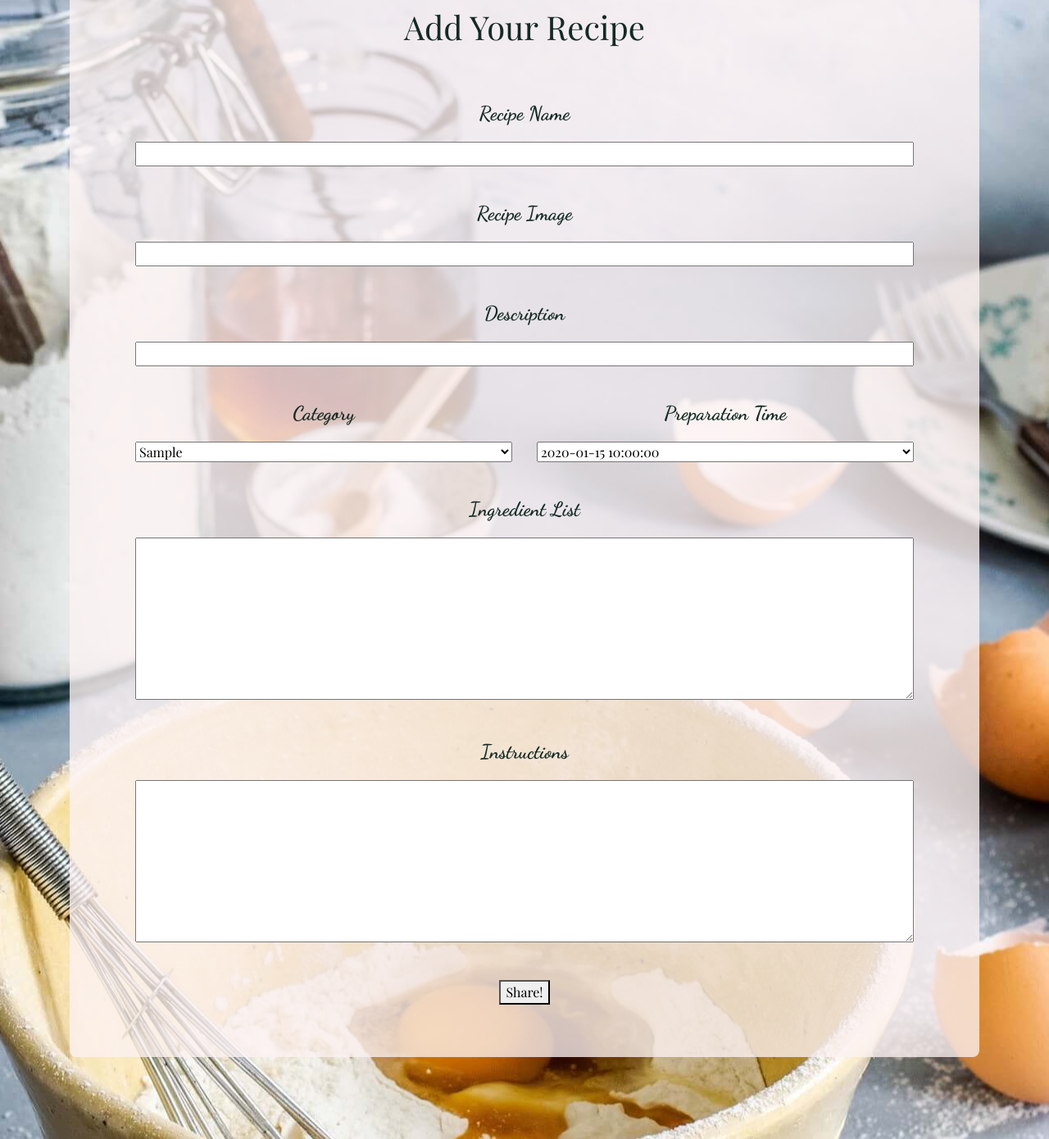
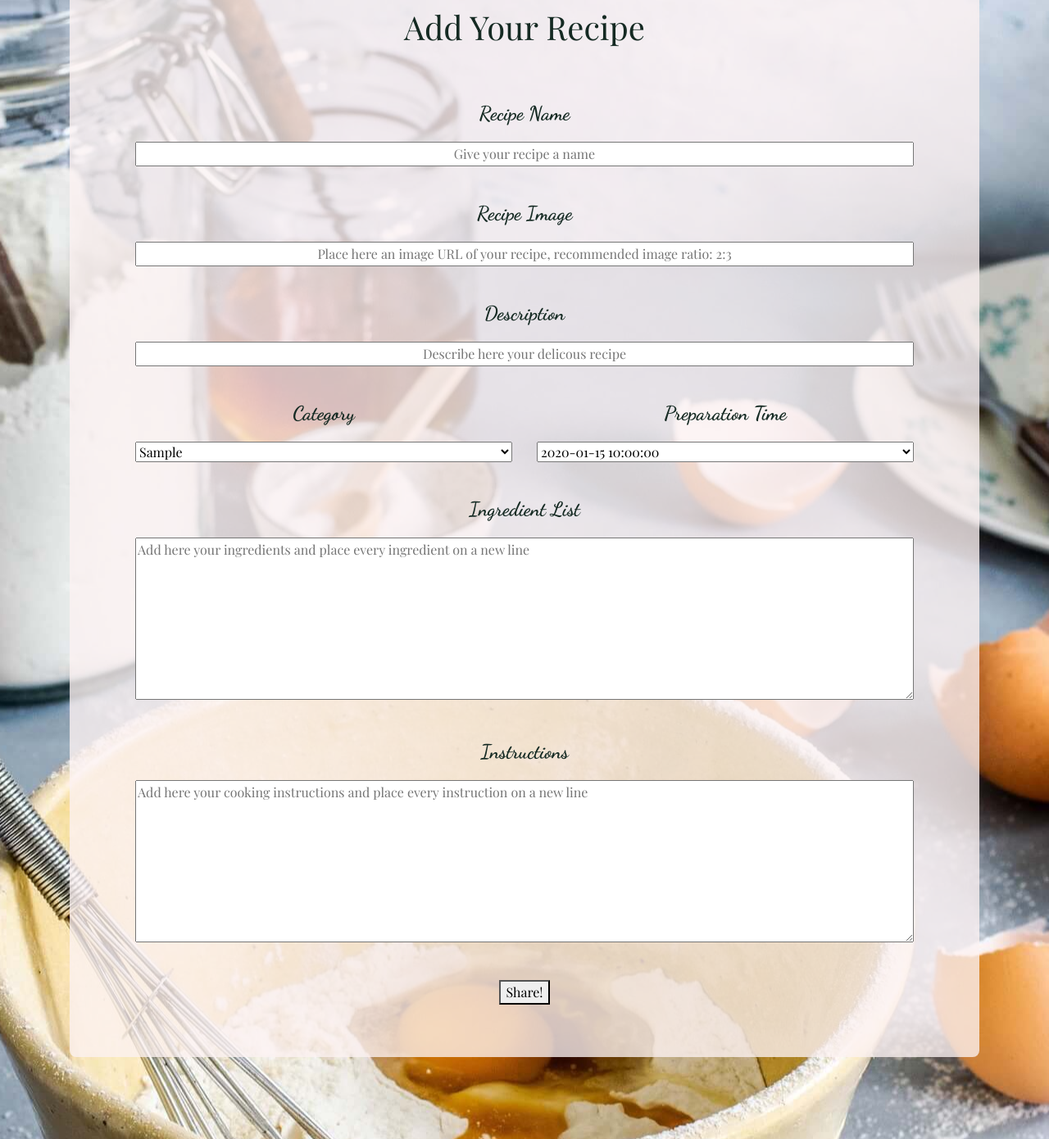
Before and after one commit to MatthewYong/recipes-connected, a Flask app: page /add_recipe in a window 1280 px wide. Shown: the part 195-1585 px from the top of the page at 82% size. Run offline with Flask 2, Linux system fonts and the light colour scheme; the visitor is signed in with stand-in values (Sample User, id 1); a database or web service that is not in the repository returns one stand-in record (values such as "Sample title"); some libraries are stand-ins or nearby versions.

Commit message:
Add placeholder and text in add_recipe.html

```diff
--- a/templates/add_recipe.html
+++ b/templates/add_recipe.html
@@ -15,15 +15,15 @@
                     </div>
                     <label for="name">Recipe Name</label>
                         <div>
-                            <input class="recipe-input" type="text" name="recipe_name" aria-label="recipe name" maxlength="50" required>
+                            <input class="recipe-input" type="text" name="recipe_name" aria-label="recipe name" placeholder="Give your recipe a name" maxlength="30" required>
                         </div>
                     <label for="image">Recipe Image</label>
                         <div>
-                            <input class="recipe-input" type="text" name="recipe_image" aria-label="image" required>
+                            <input class="recipe-input" type="text" name="recipe_image" aria-label="image" placeholder="Place here an image URL of your recipe, recommended image ratio: 2:3" required>
                         </div>
                     <label for="description">Description</label>
                         <div>
-                            <input class="recipe-input" type="text" name="recipe_description" aria-label="description" maxlength="50" required>
+                            <input class="recipe-input" type="text" name="recipe_description" aria-label="description" placeholder="Describe here your delicous recipe" maxlength="50" required>
                         </div>
                     <div class="row">
                         <div class="col-6">
@@ -51,11 +51,11 @@
                     </div>
                     <label class="label-ingredients" for="ingredients">Ingredient List</label>
                         <div>
-                            <textarea class="recipe-input" name="recipe_ingredients" id="ingredients" cols="50" rows="8" aria-label="ingredients" required></textarea>
+                            <textarea class="recipe-input" name="recipe_ingredients" id="ingredients" cols="50" rows="8" aria-label="ingredients" placeholder="Add here your ingredients and place every ingredient on a new line" required></textarea>
                         </div>
                     <label class="label-recipe" for="instructions">Instructions</label>
                         <div>
-                            <textarea class="recipe-input" name="recipe_instructions" id="instructions" cols="50" rows="8" aria-label="instructions" required></textarea>
+                            <textarea class="recipe-input" name="recipe_instructions" id="instructions" cols="50" rows="8" aria-label="instructions" placeholder="Add here your cooking instructions and place every instruction on a new line" required></textarea>
                         </div>
                     <button type="submit">Share!</button>
                 </form>
```
